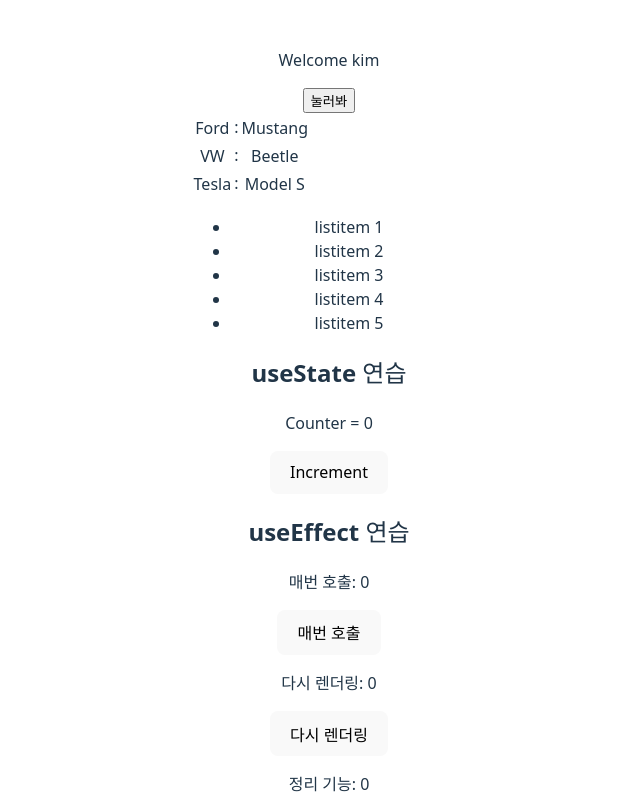
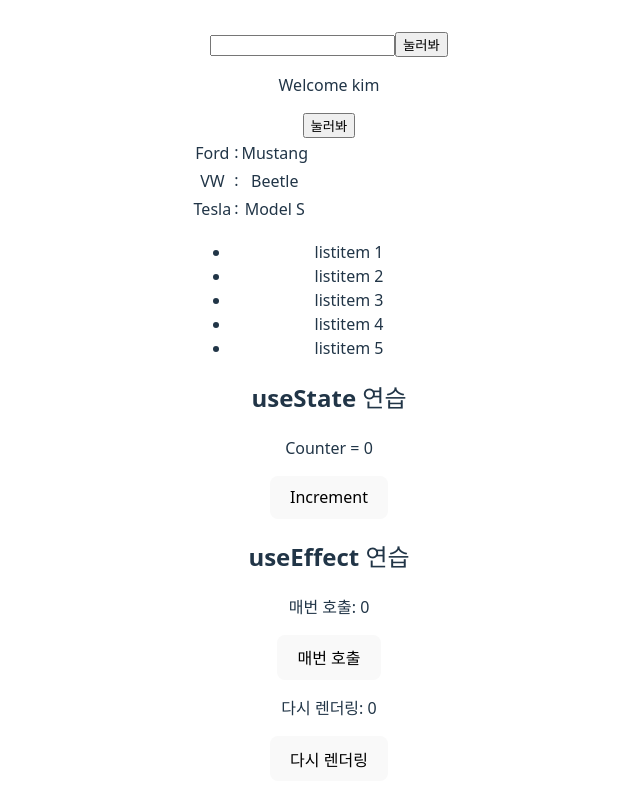
Before and after one commit to doomout/SpringBoot3_React, a React (Vite) app in the folder React/myapp/: page / in a window 1280 px wide. Shown: the top 799 px of the page, without its empty margins (311-951 px from the left). Built offline with nearby package versions, Linux system fonts and the light colour scheme; no server answers.

Commit message:
리액트로 폼 처리

```diff
--- a/React/myapp/src/App.jsx
+++ b/React/myapp/src/App.jsx
@@ -8,6 +8,7 @@ import AuthContext from './AuthContext';
 import MyComponent from './MyComponent';
 import MyList from './MyList';
 import MyTable from './MyTable';
+import MyForm from './MyForm';
 
 function App() {
   // 사용자 인증하고 사용자 명을 가져온다.
@@ -15,6 +16,7 @@ function App() {
 
   return (
   <div>
+    <MyForm />
     <AuthContext.Provider value={userName}>
       <MyComponent />
     </AuthContext.Provider>
--- /dev/null
+++ b/React/myapp/src/MyForm.jsx
@@ -0,0 +1,22 @@
+import { useState } from "react";
+
+function MyForm() {
+    const [text, setText] = useState('');
+    //입력 요소의 내용이 변경되면 값을 상태에 저장
+    const handleChange = (event) => {
+        setText(event.target.value);
+    }
+
+    const handleSubmit = (event) => {
+        alert(`자네 타입은? ${text} 야`);
+        event.preventDefault();
+    }
+    return (
+        <form onSubmit={handleSubmit}>
+            <input type="text" onChange={handleChange} value={text}/>
+            <input type="submit" value="눌러봐"/>
+        </form>
+    );
+};
+
+export default MyForm;
```
